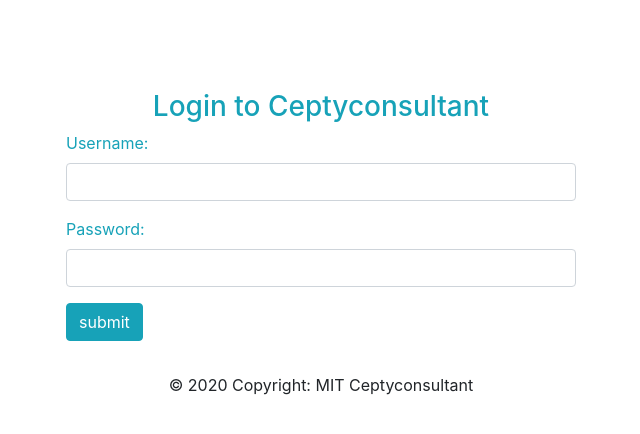
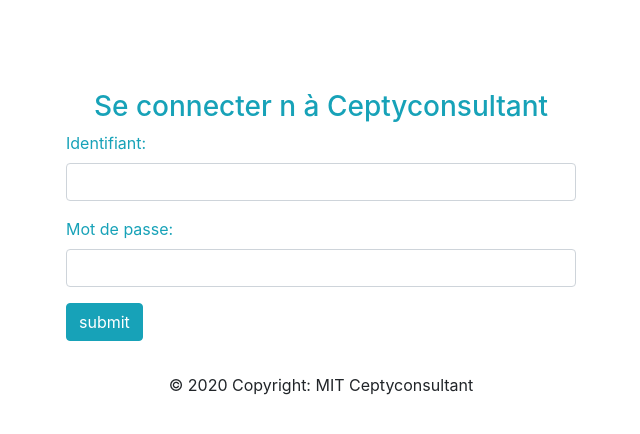
Before and after one commit to SabrinaWSY/api_ceptyconsultant-1, a Flask app: page / in a window 1280 px wide. Shown: the top 434 px of the page, without its empty margins (319-959 px from the left). Run offline with Flask 2, Linux system fonts and the light colour scheme; some libraries are stand-ins or nearby versions.

Commit message:
change login page to french

```diff
--- a/templates/login.html
+++ b/templates/login.html
@@ -3,7 +3,7 @@
 
     <head>
         <meta http-equiv="Content-Type" content="text/html; charset=UTF-8"/>
-        <title>Connexion</title>
+        <title>Ceptyconsultant</title>
         <meta name="description" content="page de connexion"/>
         <meta charset="utf-8">
         <meta name="viewport" content="width=device-width, initial-scale=1, shrink-to-fit=no">
@@ -15,19 +15,19 @@
 
     <body>
         <div id="login">
-            <h3 class="text-center text-white pt-5">Login form</h3>
+            <h3 class="text-center text-white pt-5">Connection</h3>
             <div class="container">
                 <div id="login-row" class="row justify-content-center align-items-center">
                     <div id="login-column" class="col-md-6">
                         <div id="login-box" class="col-md-12">
                             <form id="login-form" class="form" action="" method="post">
-                                <h3 class="text-center text-info">Login to Ceptyconsultant</h3>
+                                <h3 class="text-center text-info">Se connecter n à Ceptyconsultant</h3>
                                 <div class="form-group">
-                                    <label for="username" class="text-info">Username:</label><br>
+                                    <label for="username" class="text-info">Identifiant:</label><br>
                                     <input type="text" name="username" id="username" class="form-control">
                                 </div>
                                 <div class="form-group">
-                                    <label for="password" class="text-info">Password:</label><br>
+                                    <label for="password" class="text-info">Mot de passe:</label><br>
                                     <input type="password" name="password" id="password" class="form-control">
                                 </div>
                                 <div class="form-group">
```
